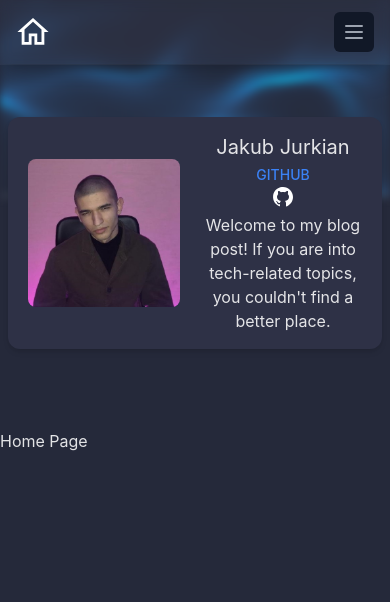
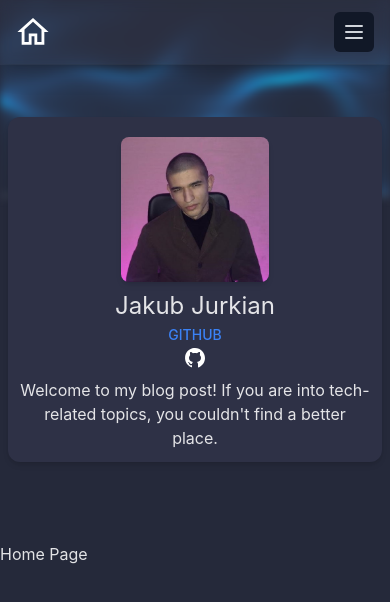
Before and after one commit to JakubJurkian/tech-blog, a React (Vite) app: page / in a window 390 px wide. Shown: the top 602 px of the page. Built offline with nearby package versions, Linux system fonts and the light colour scheme.

Commit message:
improved overall app

```diff
--- a/src/App.tsx
+++ b/src/App.tsx
@@ -2,7 +2,7 @@ import { createBrowserRouter, RouterProvider } from "react-router-dom";
 
 import ErrorPage from "./pages/Error";
 import HomePage from "./pages/Home";
-import PostPage from "./pages/Post";
+import EditPostPage from "./pages/Post";
 import NewPostPage from "./pages/NewPost";
 import AuthPage from "./pages/Auth";
 import RootLayout from "./pages/Root";
@@ -15,7 +15,7 @@ const router = createBrowserRouter([
     children: [
       { index: true, element: <HomePage /> },
       { path: "auth", element: <AuthPage /> },
-      { path: "posts/:productId", element: <PostPage /> },
+      { path: "posts/:productId", element: <EditPostPage /> },
       { path: "create-new-post", element: <NewPostPage /> },
     ],
   },
--- a/src/components/AuthorCard.tsx
+++ b/src/components/AuthorCard.tsx
@@ -1,22 +1,27 @@
 import classes from './AuthorCard.module.css';
 
-function AuthorCard(props: { author: string; description: string, src: string, githubLink: string }) {
+function AuthorCard(props: {
+  author: string;
+  description: string;
+  src: string;
+  githubLink: string;
+}) {
   return (
     <div
-      className={`${classes['bg-card']} flex py-4 px-3 xxs:px-5 xs:p-5 xxs:bottom-20 xs:bottom-28 sm:bottom-36 sm:px-8 md:w-4/5 max-w-lg s:m-auto mx-2 rounded-xl shadow-md relative bottom-16`}
+      className={`${classes['bg-card']} flex flex-col p-3 mx-2 rounded-xl shadow-md max-w-lg relative bottom-16 xxs:bottom-20 xs:flex-row xs:p-4 xs:bottom-28 s:m-auto sm:bottom-36 sm:px-6 md:w-4/5 xl:max-w-xl`}
     >
       <img
         src={props.src}
         alt="author"
         width="148"
-        className="self-center rounded-lg mr-6 xs:w-40 sm:w-44 min-w-[152px] max-h-[148px]"
+        className="self-center shadow-md rounded-lg my-2 xs:mr-6 s:w-40 xl:w-44"
       />
-      <div className="text-center w-full">
-        <h2 className="text-xl xs:text-2xl ">{props.author}</h2>
+      <div className="text-center">
+        <h2 className="text-2xl">{props.author}</h2>
         <a
           target="_blank"
           href={props.githubLink}
-          className="text-blue-500 font-medium text-xs my-4 align-middle"
+          className="text-blue-500 font-medium text-xs my-4"
         >
           <p className="inline-block text-sm hover:underline">GITHUB</p>
           <br />
@@ -24,10 +29,10 @@ function AuthorCard(props: { author: string; description: string, src: string, g
             src="./github-logo.svg"
             alt="github logo"
             width="24"
-            className="inline-block mb-1"
+            className="inline-block mb-2"
           />
         </a>
-        <p>{props.description}</p>
+        <p className="xl:text-lg">{props.description}</p>
       </div>
     </div>
   );
--- a/src/components/MainNavigation.tsx
+++ b/src/components/MainNavigation.tsx
@@ -1,23 +1,23 @@
 import { useState } from 'react';
-import Menu from './Menu.tsx';
+import { NavLink } from 'react-router-dom';
 
 import classes from './MainNavigation.module.css';
-import { NavLink } from 'react-router-dom';
+import Menu from './Menu.tsx';
 
 function App() {
   const [showMobileMenu, setShowMobileMenu] = useState(false);
+
   function isElementClicked(bool: boolean) {
-    if (bool) {
-      setShowMobileMenu(false);
-    }
+    if (bool) setShowMobileMenu(false);
   }
+
   return (
     <header className={`${classes['nav-bg']} fixed top-0 w-full z-10`}>
-      <nav className="shadow-xl">
+      <nav className="shadow-lg">
         <div className="max-w-7xl mx-auto flex items-center justify-between h-16 px-4">
-          <div className="flex-shrink-0 font-bold tracking-wider">
-            <NavLink to="/" className={classes['filter-white']}>
-              <img src="./home-34.svg" alt="home" />
+          <div>
+            <NavLink to="/">
+              <img src="./home-34.svg" alt="home" className={`${classes['filter-white']}`}/>
             </NavLink>
           </div>
           <div className="hidden md:block">
@@ -25,7 +25,8 @@ function App() {
           </div>
           <button
             type="button"
-            className="md:hidden bg-gray-900 inline-flex items-center justify-center p-2 rounded-md text-gray-400 hover:text-white hover:bg-gray-700 focus:outline-none focus:bg-gray-700 focus:text-white transition duration-150 ease-in-out"
+            // add better focus logic
+            className="md:hidden bg-gray-900 p-2 rounded-md text-gray-300 hover:text-white hover:bg-gray-700 focus:outline-none focus:bg-gray-700 focus:text-white transition duration-150 ease-in-out"
             onClick={() => setShowMobileMenu(!showMobileMenu)}
           >
             <svg
--- a/src/components/Menu.tsx
+++ b/src/components/Menu.tsx
@@ -1,12 +1,13 @@
 import { NavLink } from 'react-router-dom';
 
 const Menu = (props: { onClickedElement(arg: boolean): void }) => {
+
   function clickHandler() {
     props.onClickedElement(true);
   }
 
   return (
-    <ul className=" px-2 md:px-0 py-3 space-y-2 md:space-y-0 md:space-x-2 font-medium text-slate-700 md:flex">
+    <ul className="py-2 space-y-3 font-medium text-slate-700 md:flex md:space-y-0 md:space-x-2">
       <li>
         <NavLink to="/auth" className="menu-el" onClick={clickHandler}>
           About me
--- a/src/index.css
+++ b/src/index.css
@@ -4,7 +4,7 @@
 
 @layer components {
   .menu-el {
-    @apply block md:inline-block px-3 py-2 rounded-md text-white hover:bg-gray-900 focus:outline-none focus:text-white focus:bg-gray-900 border-b-2 border-b-slate-500 md:border-0;
+    @apply block md:inline-block px-3 py-2 md:rounded-md text-white hover:bg-gray-900 focus:outline-none focus:text-white focus:bg-gray-900 border-b-2 border-b-slate-500 md:border-0;
   }
 }
 
--- a/src/pages/Home.tsx
+++ b/src/pages/Home.tsx
@@ -1,7 +1,7 @@
 import AuthorCard from '../components/AuthorCard';
 
 function HomePage() {
-  const authorInfo = [
+  const authorInfo: string[] = [
     'Jakub Jurkian',
     "Welcome to my blog post! If you are into tech-related topics, you couldn't find a better place.",
     './me.jpg',
--- a/src/pages/Post.tsx
+++ b/src/pages/Post.tsx
@@ -1,4 +1,4 @@
-function PostPage() {
+function EditPostPage() {
   return (
     <>
       <h1>Post Page</h1>
@@ -6,4 +6,4 @@ function PostPage() {
   );
 }
 
-export default PostPage;
+export default EditPostPage;
--- a/src/pages/Root.tsx
+++ b/src/pages/Root.tsx
@@ -1,20 +1,20 @@
 import { Outlet } from 'react-router-dom';
 
+import MainNavigation from '../components/MainNavigation';
 import bgPhoto from '/bg-photo.webp';
 
-import MainNavigation from '../components/MainNavigation';
 const RootLayout = () => {
   return (
     <>
       <div className="relative">
         <img
           src={bgPhoto}
-          alt="background-photo"
+          alt="background photo"
           className="max-h-96 w-full blur-sm border-b-2 border-gray-600"
         />
         <MainNavigation />
       </div>
-      <main >
+      <main>
         <Outlet />
       </main>
     </>
```
Also changed, not shown: src/pages/Auth.tsx (+5 -2 lines), src/pages/NewPost.tsx (+5 -2 lines).
